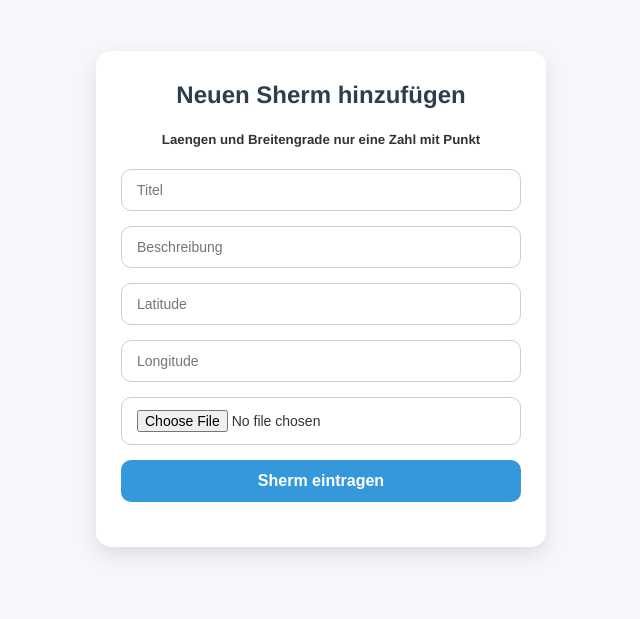
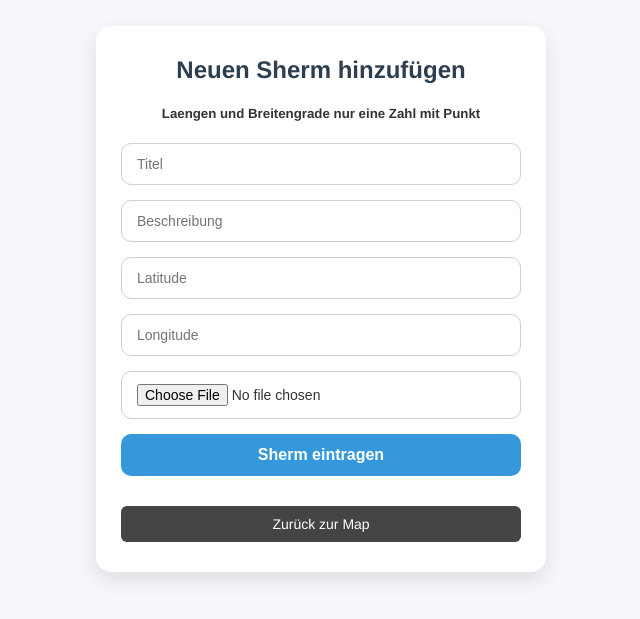
Before and after one commit to captain-joni/sherm-map, a website: page frontend/public/index.html in a window 1280 px wide. Shown: the part 101-720 px from the top of the page, without its empty margins (319-959 px from the left). Drawn offline with Linux system fonts and the light colour scheme.

Commit message:
neuer back to map button

```diff
--- a/frontend/public/index.html
+++ b/frontend/public/index.html
@@ -2,7 +2,7 @@
 <html lang="de">
 <head>
   <meta charset="UTF-8">
-  <title>Neuen Marker erstellen</title>
+  <title>Neuen Sherm erstellen</title>
   <link rel="stylesheet" href="styles.css">
 </head>
 <body>
@@ -16,6 +16,7 @@
     <input type="file" id="marker-image">
     <button id="add-marker-btn">Sherm eintragen</button>
     <div id="marker-result"></div>
+    <a href="/" class="back-button">Zurück zur Map</a>
   </div>
 
   <script src="main.js"></script>
--- a/frontend/public/styles.css
+++ b/frontend/public/styles.css
@@ -9,6 +9,27 @@ body {
   align-items: center;
   min-height: 100vh;
 }
+
+
+.back-button {
+  width: 100%;
+  display: inline-block;
+  margin-top: 15px;
+  padding: 10px 0;
+  background: #444;
+  color: white;
+  text-decoration: none;
+  border-radius: 6px;
+  font-size: 14px;
+  transition: background 0.2s ease;
+}
+
+.back-button:hover {
+  background: #666;
+}
+
+
+
 
 /* Container */
 #public-container {
```
Also changed, not shown: frontend/index.html (+2 -2 lines).
